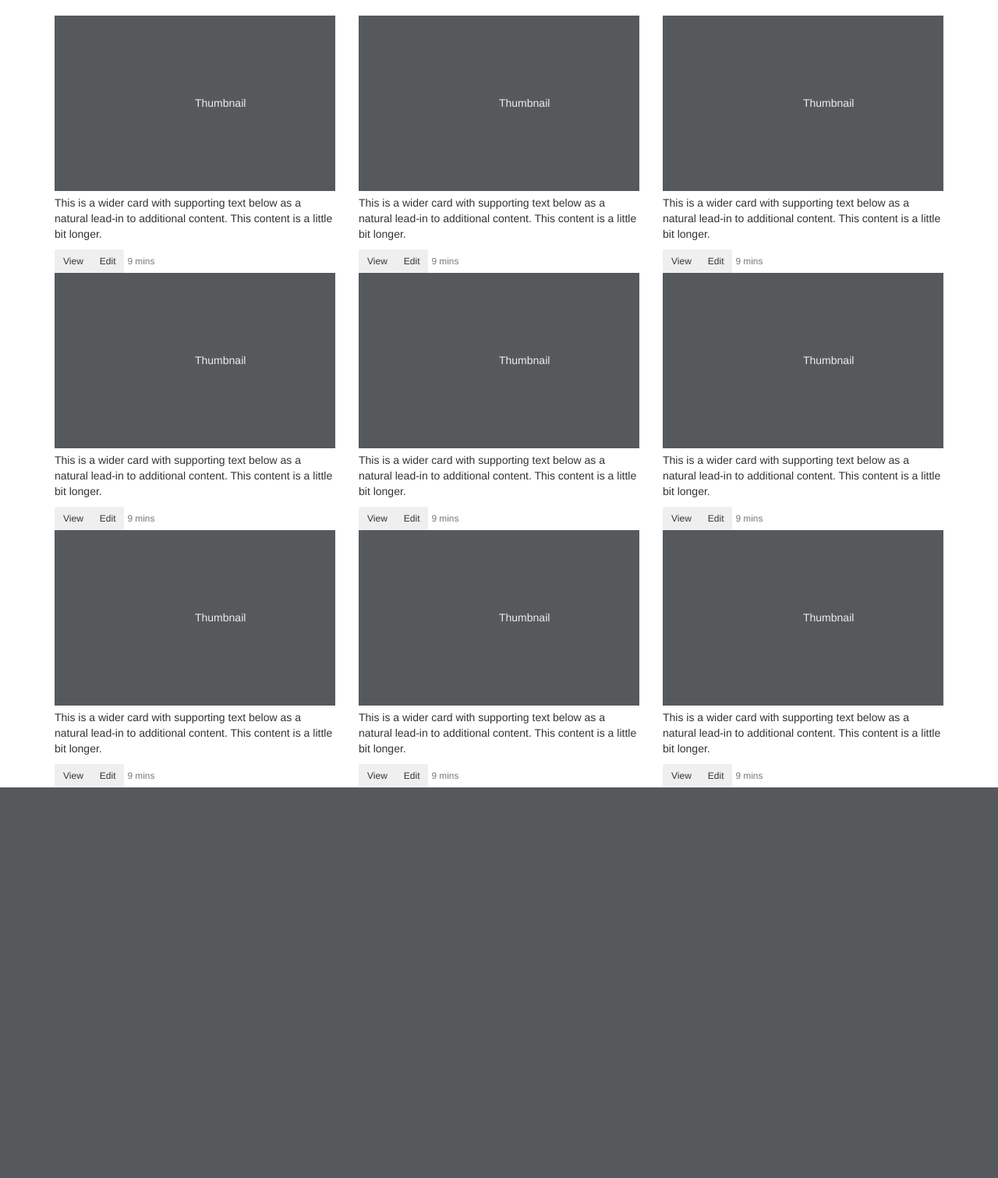
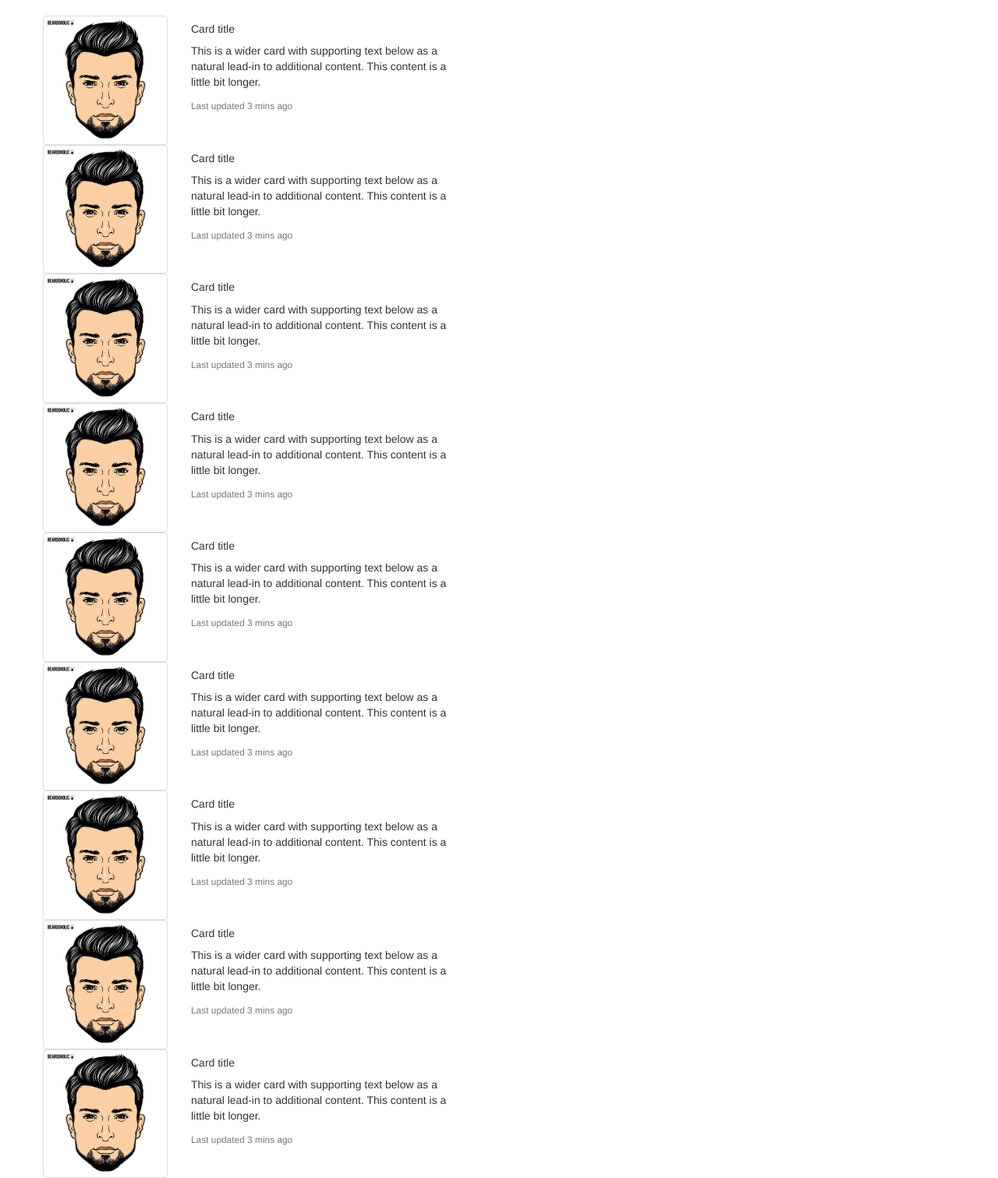
Before and after one commit to herculan0/ldMusicPy, a Flask app: page /home/ in a window 1280 px wide. Shown: the part 52-1563 px from the top of the page at 78% size. Before the commit the page ends 1062 px from the top, so only its background shows below. Run offline with Flask 2, Linux system fonts and the light colour scheme; some libraries are stand-ins or nearby versions.

Commit message:
Card na horizontal

```diff
--- a/app/templates/home.html
+++ b/app/templates/home.html
@@ -12,202 +12,139 @@
         <div class="container">
 
             <div class="row">
+                <div class="card mb-3" style="max-width: 540px;">
+                    <div class="row no-gutters">
                         <div class="col-md-4">
-                    <div class="card mb-4 shadow-sm">
-                        <svg class="bd-placeholder-img card-img-top" width="100%" height="225"
-                            xmlns="http://www.w3.org/2000/svg" preserveAspectRatio="xMidYMid slice" focusable="false"
-                            role="img" aria-label="Placeholder: Thumbnail">
-                            <title>Placeholder</title>
-                            <rect width="100%" height="100%" fill="#55595c" /><text x="50%" y="50%" fill="#eceeef"
-                                dy=".3em">Thumbnail</text>
-                        </svg>
+                            <img src="../static/images/cara.jpg" class="card-img img-thumbnail" alt="...">
+                        </div>
+                        <div class="col-md-8">
                             <div class="card-body">
-                            <p class="card-text">This is a wider card with supporting text below as a natural lead-in to
-                                additional content. This content is a little bit longer.</p>
-                            <div class="d-flex justify-content-between align-items-center">
-                                <div class="btn-group">
-                                    <button type="button" class="btn btn-sm btn-outline-secondary">View</button>
-                                    <button type="button" class="btn btn-sm btn-outline-secondary">Edit</button>
-                                </div>
-                                <small class="text-muted">9 mins</small>
+                                <h5 class="card-title">Card title</h5>
+                                <p class="card-text">This is a wider card with supporting text below as a natural
+                                    lead-in to additional content. This content is a little bit longer.</p>
+                                <p class="card-text"><small class="text-muted">Last updated 3 mins ago</small></p>
                             </div>
                         </div>
                     </div>
                 </div>
+                <div class="card mb-3" style="max-width: 540px;">
+                    <div class="row no-gutters">
                         <div class="col-md-4">
-                    <div class="card mb-4 shadow-sm">
-                        <svg class="bd-placeholder-img card-img-top" width="100%" height="225"
-                            xmlns="http://www.w3.org/2000/svg" preserveAspectRatio="xMidYMid slice" focusable="false"
-                            role="img" aria-label="Placeholder: Thumbnail">
-                            <title>Placeholder</title>
-                            <rect width="100%" height="100%" fill="#55595c" /><text x="50%" y="50%" fill="#eceeef"
-                                dy=".3em">Thumbnail</text>
-                        </svg>
+                            <img src="../static/images/cara.jpg" class="card-img img-thumbnail alt="...">
+                        </div>
+                        <div class="col-md-8">
                             <div class="card-body">
-                            <p class="card-text">This is a wider card with supporting text below as a natural lead-in to
-                                additional content. This content is a little bit longer.</p>
-                            <div class="d-flex justify-content-between align-items-center">
-                                <div class="btn-group">
-                                    <button type="button" class="btn btn-sm btn-outline-secondary">View</button>
-                                    <button type="button" class="btn btn-sm btn-outline-secondary">Edit</button>
-                                </div>
-                                <small class="text-muted">9 mins</small>
+                                <h5 class="card-title">Card title</h5>
+                                <p class="card-text">This is a wider card with supporting text below as a natural
+                                    lead-in to additional content. This content is a little bit longer.</p>
+                                <p class="card-text"><small class="text-muted">Last updated 3 mins ago</small></p>
                             </div>
                         </div>
                     </div>
                 </div>
+                <div class="card mb-3" style="max-width: 540px;">
+                    <div class="row no-gutters">
                         <div class="col-md-4">
-                    <div class="card mb-4 shadow-sm">
-                        <svg class="bd-placeholder-img card-img-top" width="100%" height="225"
-                            xmlns="http://www.w3.org/2000/svg" preserveAspectRatio="xMidYMid slice" focusable="false"
-                            role="img" aria-label="Placeholder: Thumbnail">
-                            <title>Placeholder</title>
-                            <rect width="100%" height="100%" fill="#55595c" /><text x="50%" y="50%" fill="#eceeef"
-                                dy=".3em">Thumbnail</text>
-                        </svg>
+                            <img src="../static/images/cara.jpg" class="card-img img-thumbnail alt="...">
+                        </div>
+                        <div class="col-md-8">
                             <div class="card-body">
-                            <p class="card-text">This is a wider card with supporting text below as a natural lead-in to
-                                additional content. This content is a little bit longer.</p>
-                            <div class="d-flex justify-content-between align-items-center">
-                                <div class="btn-group">
-                                    <button type="button" class="btn btn-sm btn-outline-secondary">View</button>
-                                    <button type="button" class="btn btn-sm btn-outline-secondary">Edit</button>
-                                </div>
-                                <small class="text-muted">9 mins</small>
+                                <h5 class="card-title">Card title</h5>
+                                <p class="card-text">This is a wider card with supporting text below as a natural
+                                    lead-in to additional content. This content is a little bit longer.</p>
+                                <p class="card-text"><small class="text-muted">Last updated 3 mins ago</small></p>
                             </div>
                         </div>
                     </div>
                 </div>
 
+                <div class="card mb-3" style="max-width: 540px;">
+                    <div class="row no-gutters">
                         <div class="col-md-4">
-                    <div class="card mb-4 shadow-sm">
-                        <svg class="bd-placeholder-img card-img-top" width="100%" height="225"
-                            xmlns="http://www.w3.org/2000/svg" preserveAspectRatio="xMidYMid slice" focusable="false"
-                            role="img" aria-label="Placeholder: Thumbnail">
-                            <title>Placeholder</title>
-                            <rect width="100%" height="100%" fill="#55595c" /><text x="50%" y="50%" fill="#eceeef"
-                                dy=".3em">Thumbnail</text>
-                        </svg>
+                            <img src="../static/images/cara.jpg" class="card-img img-thumbnail alt="...">
+                        </div>
+                        <div class="col-md-8">
                             <div class="card-body">
-                            <p class="card-text">This is a wider card with supporting text below as a natural lead-in to
-                                additional content. This content is a little bit longer.</p>
-                            <div class="d-flex justify-content-between align-items-center">
-                                <div class="btn-group">
-                                    <button type="button" class="btn btn-sm btn-outline-secondary">View</button>
-                                    <button type="button" class="btn btn-sm btn-outline-secondary">Edit</button>
-                                </div>
-                                <small class="text-muted">9 mins</small>
+                                <h5 class="card-title">Card title</h5>
+                                <p class="card-text">This is a wider card with supporting text below as a natural
+                                    lead-in to additional content. This content is a little bit longer.</p>
+                                <p class="card-text"><small class="text-muted">Last updated 3 mins ago</small></p>
                             </div>
                         </div>
                     </div>
                 </div>
+                <div class="card mb-3" style="max-width: 540px;">
+                    <div class="row no-gutters">
                         <div class="col-md-4">
-                    <div class="card mb-4 shadow-sm">
-                        <svg class="bd-placeholder-img card-img-top" width="100%" height="225"
-                            xmlns="http://www.w3.org/2000/svg" preserveAspectRatio="xMidYMid slice" focusable="false"
-                            role="img" aria-label="Placeholder: Thumbnail">
-                            <title>Placeholder</title>
-                            <rect width="100%" height="100%" fill="#55595c" /><text x="50%" y="50%" fill="#eceeef"
-                                dy=".3em">Thumbnail</text>
-                        </svg>
+                            <img src="../static/images/cara.jpg" class="card-img img-thumbnail alt="...">
+                        </div>
+                        <div class="col-md-8">
                             <div class="card-body">
-                            <p class="card-text">This is a wider card with supporting text below as a natural lead-in to
-                                additional content. This content is a little bit longer.</p>
-                            <div class="d-flex justify-content-between align-items-center">
-                                <div class="btn-group">
-                                    <button type="button" class="btn btn-sm btn-outline-secondary">View</button>
-                                    <button type="button" class="btn btn-sm btn-outline-secondary">Edit</button>
-                                </div>
-                                <small class="text-muted">9 mins</small>
+                                <h5 class="card-title">Card title</h5>
+                                <p class="card-text">This is a wider card with supporting text below as a natural
+                                    lead-in to additional content. This content is a little bit longer.</p>
+                                <p class="card-text"><small class="text-muted">Last updated 3 mins ago</small></p>
                             </div>
                         </div>
                     </div>
                 </div>
+                <div class="card mb-3" style="max-width: 540px;">
+                    <div class="row no-gutters">
                         <div class="col-md-4">
-                    <div class="card mb-4 shadow-sm">
-                        <svg class="bd-placeholder-img card-img-top" width="100%" height="225"
-                            xmlns="http://www.w3.org/2000/svg" preserveAspectRatio="xMidYMid slice" focusable="false"
-                            role="img" aria-label="Placeholder: Thumbnail">
-                            <title>Placeholder</title>
-                            <rect width="100%" height="100%" fill="#55595c" /><text x="50%" y="50%" fill="#eceeef"
-                                dy=".3em">Thumbnail</text>
-                        </svg>
+                            <img src="../static/images/cara.jpg" class="card-img img-thumbnail alt="...">
+                        </div>
+                        <div class="col-md-8">
                             <div class="card-body">
-                            <p class="card-text">This is a wider card with supporting text below as a natural lead-in to
-                                additional content. This content is a little bit longer.</p>
-                            <div class="d-flex justify-content-between align-items-center">
-                                <div class="btn-group">
-                                    <button type="button" class="btn btn-sm btn-outline-secondary">View</button>
-                                    <button type="button" class="btn btn-sm btn-outline-secondary">Edit</button>
-                                </div>
-                                <small class="text-muted">9 mins</small>
+                                <h5 class="card-title">Card title</h5>
+                                <p class="card-text">This is a wider card with supporting text below as a natural
+                                    lead-in to additional content. This content is a little bit longer.</p>
+                                <p class="card-text"><small class="text-muted">Last updated 3 mins ago</small></p>
                             </div>
                         </div>
                     </div>
                 </div>
 
+                <div class="card mb-3" style="max-width: 540px;">
+                    <div class="row no-gutters">
                         <div class="col-md-4">
-                    <div class="card mb-4 shadow-sm">
-                        <svg class="bd-placeholder-img card-img-top" width="100%" height="225"
-                            xmlns="http://www.w3.org/2000/svg" preserveAspectRatio="xMidYMid slice" focusable="false"
-                            role="img" aria-label="Placeholder: Thumbnail">
-                            <title>Placeholder</title>
-                            <rect width="100%" height="100%" fill="#55595c" /><text x="50%" y="50%" fill="#eceeef"
-                                dy=".3em">Thumbnail</text>
-                        </svg>
+                            <img src="../static/images/cara.jpg" class="card-img img-thumbnail alt="...">
+                        </div>
+                        <div class="col-md-8">
                             <div class="card-body">
-                            <p class="card-text">This is a wider card with supporting text below as a natural lead-in to
-                                additional content. This content is a little bit longer.</p>
-                            <div class="d-flex justify-content-between align-items-center">
-                                <div class="btn-group">
-                                    <button type="button" class="btn btn-sm btn-outline-secondary">View</button>
-                                    <button type="button" class="btn btn-sm btn-outline-secondary">Edit</button>
-                                </div>
-                                <small class="text-muted">9 mins</small>
+                                <h5 class="card-title">Card title</h5>
+                                <p class="card-text">This is a wider card with supporting text below as a natural
+                                    lead-in to additional content. This content is a little bit longer.</p>
+                                <p class="card-text"><small class="text-muted">Last updated 3 mins ago</small></p>
                             </div>
                         </div>
                     </div>
                 </div>
+                <div class="card mb-3" style="max-width: 540px;">
+                    <div class="row no-gutters">
                         <div class="col-md-4">
-                    <div class="card mb-4 shadow-sm">
-                        <svg class="bd-placeholder-img card-img-top" width="100%" height="225"
-                            xmlns="http://www.w3.org/2000/svg" preserveAspectRatio="xMidYMid slice" focusable="false"
-                            role="img" aria-label="Placeholder: Thumbnail">
-                            <title>Placeholder</title>
-                            <rect width="100%" height="100%" fill="#55595c" /><text x="50%" y="50%" fill="#eceeef"
-                                dy=".3em">Thumbnail</text>
-                        </svg>
+                            <img src="../static/images/cara.jpg" class="card-img img-thumbnail alt="...">
+                        </div>
+                        <div class="col-md-8">
                             <div class="card-body">
-                            <p class="card-text">This is a wider card with supporting text below as a natural lead-in to
-                                additional content. This content is a little bit longer.</p>
-                            <div class="d-flex justify-content-between align-items-center">
-                                <div class="btn-group">
-                                    <button type="button" class="btn btn-sm btn-outline-secondary">View</button>
-                                    <button type="button" class="btn btn-sm btn-outline-secondary">Edit</button>
-                                </div>
-                                <small class="text-muted">9 mins</small>
+                                <h5 class="card-title">Card title</h5>
+                                <p class="card-text">This is a wider card with supporting text below as a natural
+                                    lead-in to additional content. This content is a little bit longer.</p>
+                                <p class="card-text"><small class="text-muted">Last updated 3 mins ago</small></p>
                             </div>
                         </div>
                     </div>
                 </div>
+                <div class="card mb-3" style="max-width: 540px;">
+                    <div class="row no-gutters">
                         <div class="col-md-4">
-                    <div class="card mb-4 shadow-sm">
-                        <svg class="bd-placeholder-img card-img-top" width="100%" height="225"
-                            xmlns="http://www.w3.org/2000/svg" preserveAspectRatio="xMidYMid slice" focusable="false"
-                            role="img" aria-label="Placeholder: Thumbnail">
-                            <title>Placeholder</title>
-                            <rect width="100%" height="100%" fill="#55595c" /><text x="50%" y="50%" fill="#eceeef"
-                                dy=".3em">Thumbnail</text>
-                        </svg>
+                            <img src="../static/images/cara.jpg" class="card-img img-thumbnail alt="...">
+                        </div>
+                        <div class="col-md-8">
                             <div class="card-body">
-                            <p class="card-text">This is a wider card with supporting text below as a natural lead-in to
-                                additional content. This content is a little bit longer.</p>
-                            <div class="d-flex justify-content-between align-items-center">
-                                <div class="btn-group">
-                                    <button type="button" class="btn btn-sm btn-outline-secondary">View</button>
-                                    <button type="button" class="btn btn-sm btn-outline-secondary">Edit</button>
-                                </div>
-                                <small class="text-muted">9 mins</small>
+                                <h5 class="card-title">Card title</h5>
+                                <p class="card-text">This is a wider card with supporting text below as a natural
+                                    lead-in to additional content. This content is a little bit longer.</p>
+                                <p class="card-text"><small class="text-muted">Last updated 3 mins ago</small></p>
                             </div>
                         </div>
                     </div>
```
Also changed, not shown: app/static/images/cara.jpg (added). Lines whose indentation alone changed are shown as unchanged.
